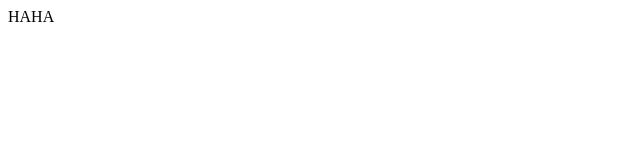
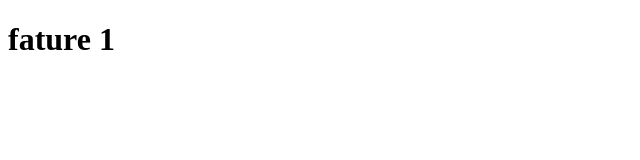
Before and after one commit to SLUR-01/PRACTICE-GIT-COMMANDS, a plain HTML site: page index.html in a window 1280 px wide. Shown: the whole page, without its empty margins (0-640 px from the left). Drawn offline with Linux system fonts and the light colour scheme.

Commit message:
feature 1

```diff
--- a/index.html
+++ b/index.html
@@ -6,6 +6,7 @@
     <title>Document</title>
 </head>
 <body>
-    HAHA
+
+    <h1>fature 1</h1>
 </body>
 </html>
```
